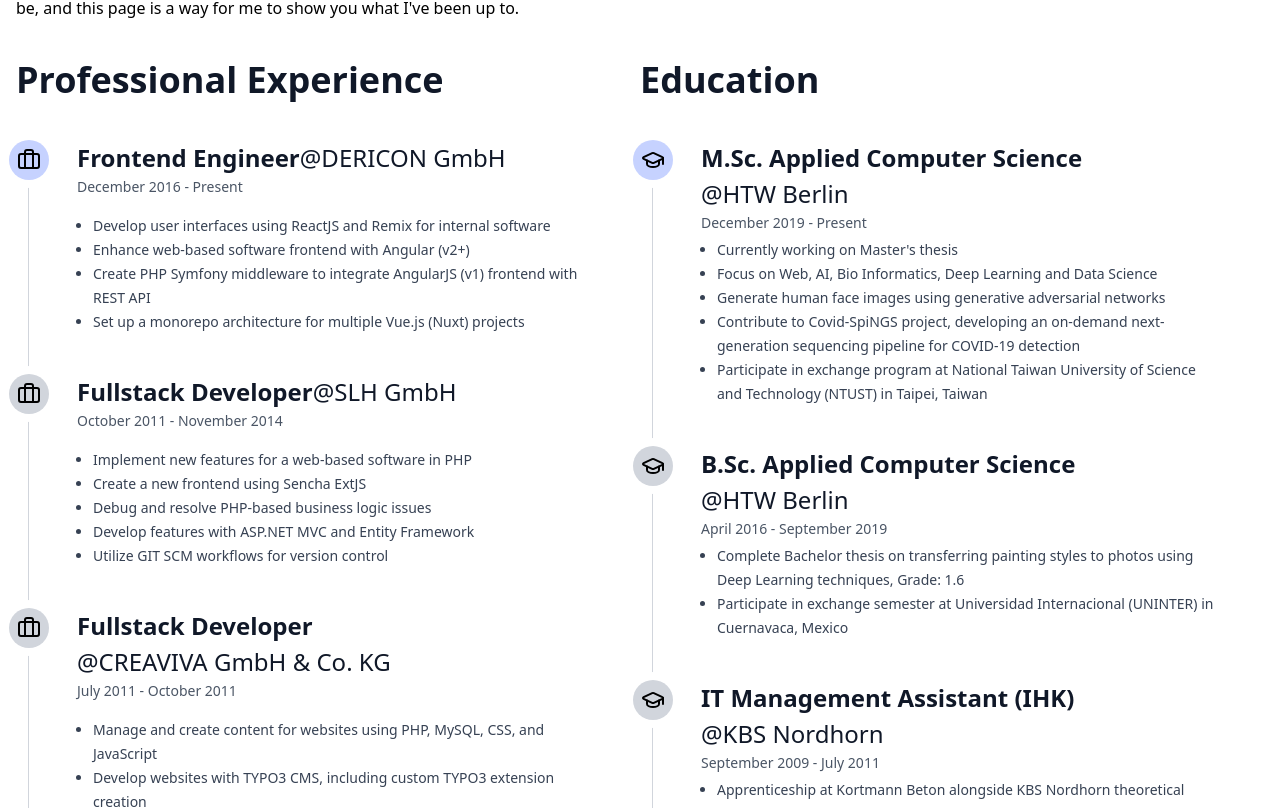
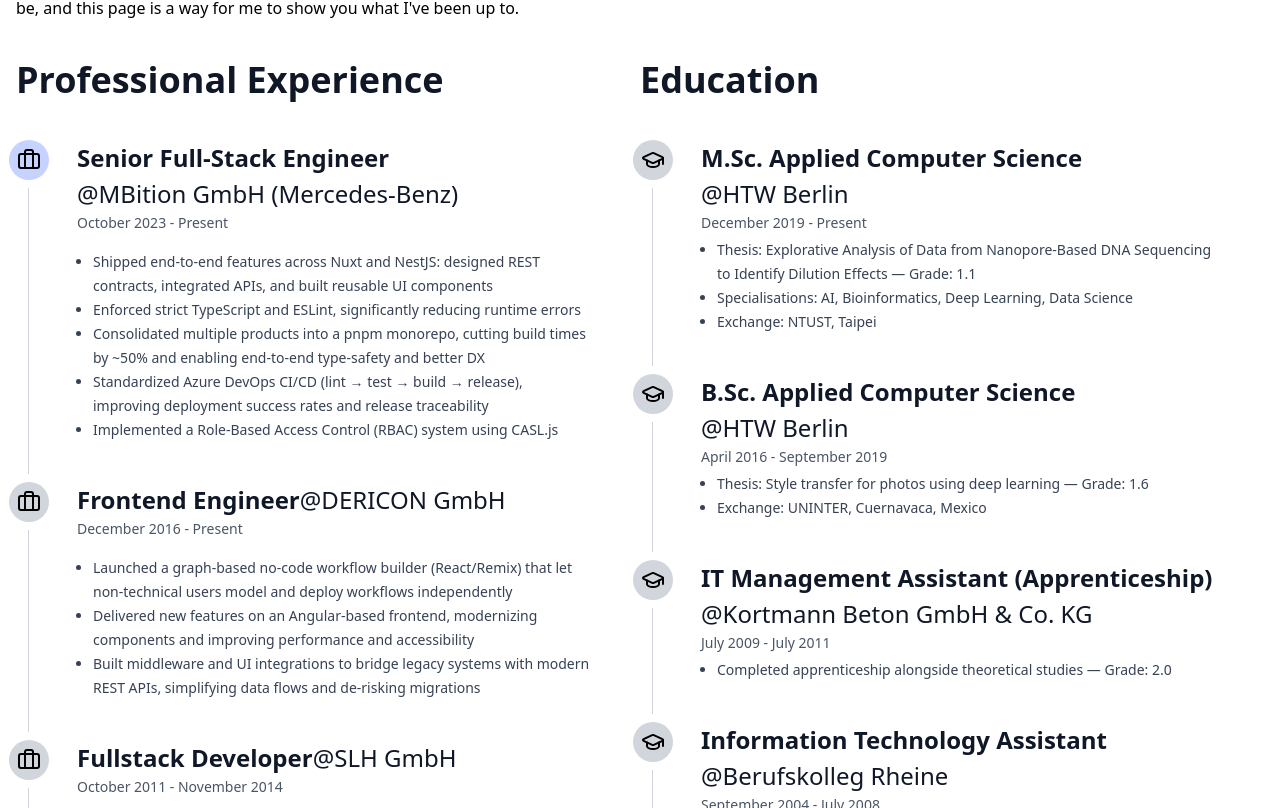
Before and after one commit to christophstach/christophstach-website-next, a Next.js app: page /curriculum in a window 1280 px wide. Shown: the part 652-1460 px from the top of the page. Built offline with nearby package versions, Linux system fonts and the light colour scheme.

Commit message:
feat: add new resume, include new senior full-stack engineer experience, and refine details for existing experience and education timeline entries.

```diff
--- a/components/EducationTimeline.tsx
+++ b/components/EducationTimeline.tsx
@@ -9,33 +9,31 @@
       title: "M.Sc. Applied Computer Science",
       institution: "HTW Berlin",
       bullets: [
-        "Currently working on Master's thesis",
-        "Focus on Web, AI, Bio Informatics, Deep Learning and Data Science",
-        "Generate human face images using generative adversarial networks",
-        "Contribute to Covid-SpiNGS project, developing an on-demand next-generation sequencing pipeline for COVID-19 detection",
-        "Participate in exchange program at National Taiwan University of Science and Technology (NTUST) in Taipei, Taiwan",
+        "Thesis: Explorative Analysis of Data from Nanopore-Based DNA Sequencing to Identify Dilution Effects — Grade: 1.1",
+        "Specialisations: AI, Bioinformatics, Deep Learning, Data Science",
+        "Exchange: NTUST, Taipei",
       ],
       from: new Date(2019, 11, 1),
-      to: new Date(),
-      current: true,
+      to: new Date(2023, 9, 31),
+      current: false,
     },
     {
       title: "B.Sc. Applied Computer Science",
       institution: "HTW Berlin",
       bullets: [
-        "Complete Bachelor thesis on transferring painting styles to photos using Deep Learning techniques, Grade: 1.6",
-        "Participate in exchange semester at Universidad Internacional (UNINTER) in Cuernavaca, Mexico",
+        "Thesis: Style transfer for photos using deep learning — Grade: 1.6",
+        "Exchange: UNINTER, Cuernavaca, Mexico",
       ],
       from: new Date(2016, 3, 1),
       to: new Date(2019, 8, 30),
     },
     {
-      title: "IT Management Assistant (IHK)",
-      institution: "KBS Nordhorn",
+      title: "IT Management Assistant (Apprenticeship)",
+      institution: "Kortmann Beton GmbH & Co. KG",
       bullets: [
-        "Apprenticeship at Kortmann Beton alongside KBS Nordhorn theoretical studies, Grade: 2.0",
+        "Completed apprenticeship alongside theoretical studies — Grade: 2.0",
       ],
-      from: new Date(2009, 8, 1),
+      from: new Date(2009, 6, 1),
       to: new Date(2011, 6, 30),
     },
     {
--- a/components/ExperienceTimeline.tsx
+++ b/components/ExperienceTimeline.tsx
@@ -1,4 +1,4 @@
-import { addMonths, format, isBefore } from "date-fns";
+import { format, isBefore } from "date-fns";
 import { Briefcase } from "lucide-react";
 
 import Timeline from "./timeline/Timeline";
@@ -6,29 +6,39 @@
 export function getExperienceData() {
   return [
     {
+      title: "Senior Full-Stack Engineer",
+      company: "MBition GmbH (Mercedes-Benz)",
+      description: "",
+      bullets: [
+        "Shipped end-to-end features across Nuxt and NestJS: designed REST contracts, integrated APIs, and built reusable UI components",
+        "Enforced strict TypeScript and ESLint, significantly reducing runtime errors",
+        "Consolidated multiple products into a pnpm monorepo, cutting build times by ~50% and enabling end-to-end type-safety and better DX",
+        "Standardized Azure DevOps CI/CD (lint → test → build → release), improving deployment success rates and release traceability",
+        "Implemented a Role-Based Access Control (RBAC) system using CASL.js",
+      ],
+      from: new Date(2023, 9, 1),
+      to: new Date(),
+      current: true,
+    },
+    {
       title: "Frontend Engineer",
       company: "DERICON GmbH",
       description: "",
       bullets: [
-        "Develop user interfaces using ReactJS and Remix for internal software",
-        "Enhance web-based software frontend with Angular (v2+)",
-        "Create PHP Symfony middleware to integrate AngularJS (v1) frontend with REST API",
-        "Set up a monorepo architecture for multiple Vue.js (Nuxt) projects",
+        "Launched a graph-based no-code workflow builder (React/Remix) that let non-technical users model and deploy workflows independently",
+        "Delivered new features on an Angular-based frontend, modernizing components and improving performance and accessibility",
+        "Built middleware and UI integrations to bridge legacy systems with modern REST APIs, simplifying data flows and de-risking migrations",
       ],
       from: new Date(2016, 11, 1),
-      to: addMonths(new Date(), 1),
-      current: true,
+      to: new Date(2023, 9, 31),
     },
     {
       title: "Fullstack Developer",
       company: "SLH GmbH",
       description: "",
       bullets: [
-        "Implement new features for a web-based software in PHP",
-        "Create a new frontend using Sencha ExtJS",
-        "Debug and resolve PHP-based business logic issues",
-        "Develop features with ASP.NET MVC and Entity Framework",
-        "Utilize GIT SCM workflows for version control",
+        "Modernized a legacy frameset-based PHP/HTML/CSS/JS application into a modular frontend/back-end architecture, rebuilding the UI with ExtJS and establishing a clean PHP backend to improve maintainability and feature velocity",
+        "Collaborated with stakeholders to prioritize requirements, deliver new features, and resolve defects quickly",
       ],
       from: new Date(2011, 9, 1),
       to: new Date(2014, 10, 30),
@@ -49,8 +59,8 @@
       company: "Kortmann Beton GmbH & Co. KG",
       description: "",
       bullets: ["Develop and maintain the company website"],
-      from: new Date(2011, 6, 1),
-      to: new Date(2011, 9, 30),
+      from: new Date(2009, 6, 1),
+      to: new Date(2011, 6, 30),
     },
   ];
 }
```
